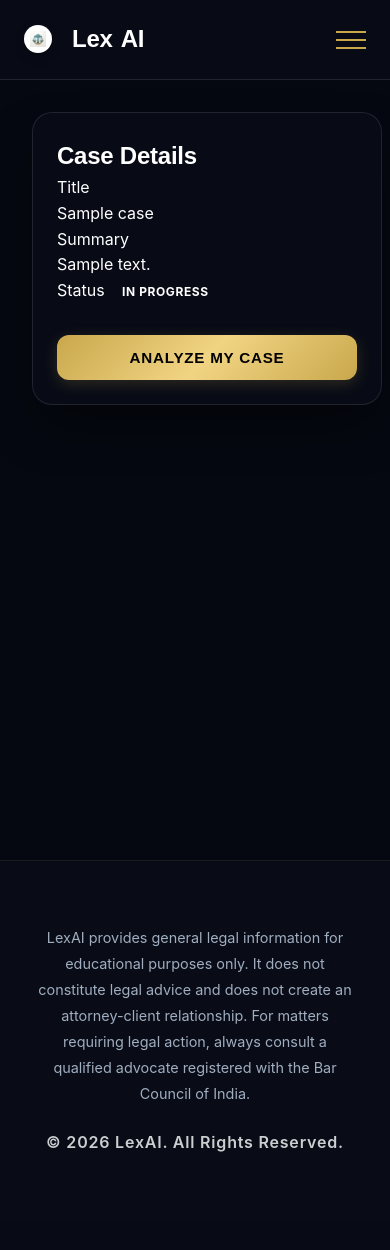
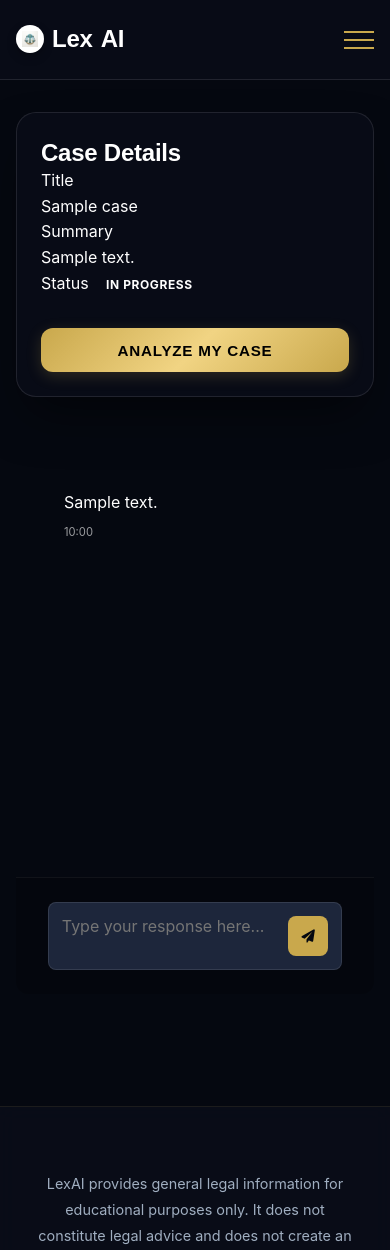
Before and after one commit to KITTuEN/LexAI, a Flask app: template templates/chat.html in a window 390 px wide. Shown: the top 1250 px of the page. Before the commit the page ends 1152 px from the top, so only its background shows below. Run offline with Flask 3, Linux system fonts and the light colour scheme; the template is opened without the code that fills it: most values are stand-ins (such as "Sample title", 1, 10 or a date in 2020); parts of the project's set-up code (start-up, migrations or seed data) failed here and were passed over; some libraries are stand-ins or nearby versions.

Commit message:
style: full responsive overhaul for mobile devices

```diff
--- a/static/css/style.css
+++ b/static/css/style.css
@@ -106,13 +106,23 @@ h3,
     -webkit-text-fill-color: transparent;
 }
 
+.logo-badge {
+    width: 32px;
+    height: 32px;
+}
+
+.logo-badge img {
+    height: 20px;
+    width: auto;
+}
+
 /* Hamburger Menu */
 .menu-toggle {
     display: none;
     flex-direction: column;
     gap: 6px;
     cursor: pointer;
-    z-index: 2100;
+    z-index: 2600;
 }
 
 .menu-toggle span {
@@ -317,7 +327,7 @@ h3,
 
 @media (max-width: 768px) {
     .nav-container {
-        padding: 0 1.5rem;
+        padding: 0 1rem;
     }
 
     .menu-toggle {
@@ -364,7 +374,23 @@ h3,
     }
 
     .stats-row {
-        grid-template-columns: 1fr 1fr;
+        grid-template-columns: 1fr;
+    }
+
+    h1,
+    h2,
+    h3 {
+        line-height: 1.3 !important;
+    }
+
+    .footer {
+        padding: 3rem 1.5rem;
+        margin-top: 4rem;
+    }
+
+    .footer-container .disclaimer {
+        font-size: 0.8rem;
+        line-height: 1.5;
     }
 }
 
--- a/templates/base.html
+++ b/templates/base.html
@@ -19,9 +19,8 @@
         <div class="nav-container">
             <a href="/" class="logo">
                 <div class="logo-badge"
-                    style="background: white; width: 32px; height: 32px; border-radius: 50%; display: flex; align-items: center; justify-content: center; margin-right: 12px; box-shadow: 0 4px 10px rgba(0,0,0,0.3);">
-                    <img src="{{ url_for('static', filename='lexai_logo.png') }}" alt="LexAI Logo"
-                        style="height: 20px; width: auto;">
+                    style="background: white; border-radius: 50%; display: flex; align-items: center; justify-content: center; box-shadow: 0 4px 10px rgba(0,0,0,0.3);">
+                    <img src="{{ url_for('static', filename='lexai_logo.png') }}" alt="LexAI Logo">
                 </div>
                 Lex<span>AI</span>
             </a>
@@ -74,7 +73,7 @@
         const mobileMenu = document.getElementById('mobile-menu');
         const navLinks = document.getElementById('nav-links');
 
-        mobileMenu.addEventListener('click', () => {
+        const toggleMenu = () => {
             navLinks.classList.toggle('active');
             mobileMenu.classList.toggle('active');
 
@@ -89,6 +88,24 @@
                 spans[1].style.opacity = '1';
                 spans[2].style.transform = 'none';
             }
+        };
+
+        mobileMenu.addEventListener('click', toggleMenu);
+
+        // Close menu when clicking outside
+        document.addEventListener('click', (e) => {
+            if (navLinks.classList.contains('active') && !navLinks.contains(e.target) && !mobileMenu.contains(e.target)) {
+                toggleMenu();
+            }
+        });
+
+        // Close menu when clicking a link
+        navLinks.querySelectorAll('a').forEach(link => {
+            link.addEventListener('click', () => {
+                if (navLinks.classList.contains('active')) {
+                    toggleMenu();
+                }
+            });
         });
     </script>
     {% block scripts %}{% endblock %}
--- a/templates/chat.html
+++ b/templates/chat.html
@@ -215,6 +215,36 @@
         font-size: 1.5rem;
         cursor: pointer;
     }
+
+    /* RESPONSIVE STYLES */
+    @media (max-width: 900px) {
+        .chat-page {
+            grid-template-columns: 1fr;
+            height: auto;
+            padding: 1rem;
+            margin: 1rem auto;
+        }
+
+        .chat-sidebar {
+            margin-bottom: 1rem;
+        }
+
+        .chat-main {
+            height: 65vh;
+            /* Ensure chat has scrolling height on mobile */
+        }
+
+        .analysis-grid {
+            grid-template-columns: 1fr !important;
+            /* Stack analysis cards */
+        }
+
+        .bubble {
+            max-width: 85%;
+            /* Make bubbles slightly wider on small screens */
+            padding: 0.8rem 1rem;
+        }
+    }
 </style>
 {% endblock %}
 
```
Also changed, not shown: templates/complaint_form.html (+26 -0 lines), templates/dashboard.html (+30 -2 lines), templates/member_home.html (+24 -0 lines), templates/new_case.html (+28 -0 lines), templates/search.html (+25 -0 lines).
